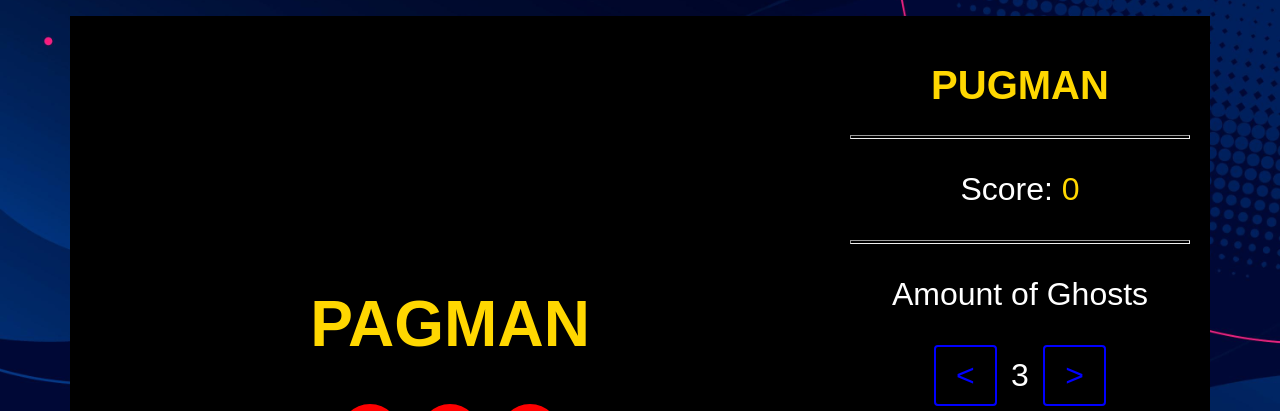
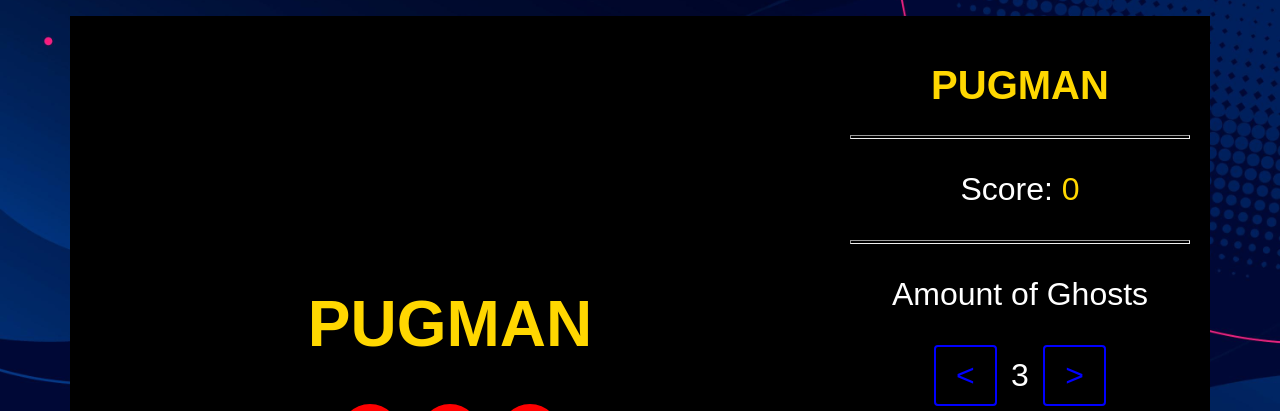
Before and after one commit to ilyas-homedev/pugman-game, a plain HTML site: page index.html in a window 1280 px wide. Shown: the top 411 px of the page. Drawn offline with Linux system fonts and the light colour scheme.

Commit message:
Add README.md

```diff
--- a/index.html
+++ b/index.html
@@ -10,7 +10,7 @@
   <body>
     <div class="game-container">
       <div id="startingScreenEl">
-        <h1>PAGMAN</h1>
+        <h1>PUGMAN</h1>
         <div class="circles">
           <div class="circle"></div>
           <div class="circle"></div>
```
Also changed, not shown: 1 other file.
